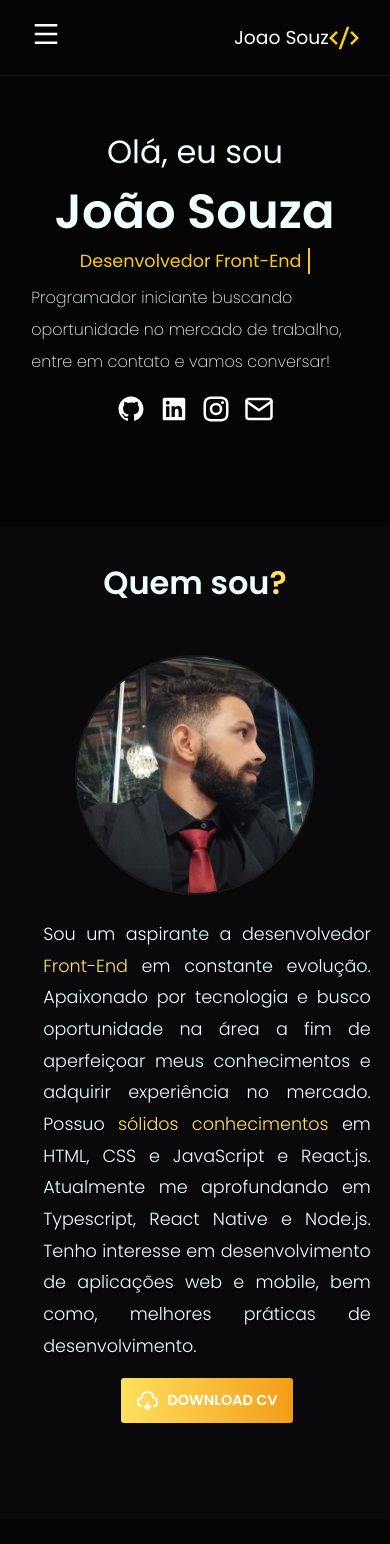
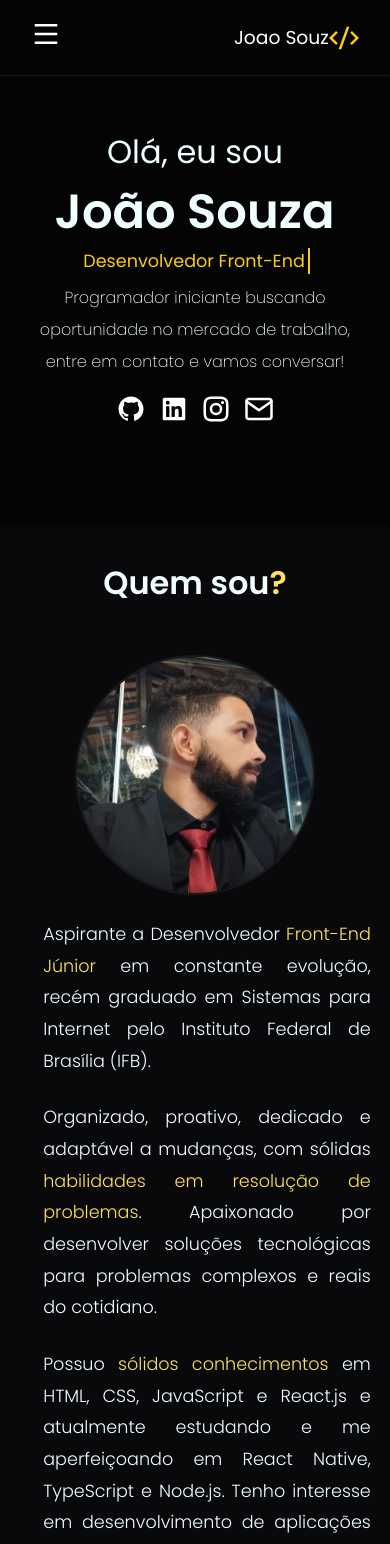
Before and after one commit to joaosouza7/portfolio, a React (Create React App) app: page / in a window 390 px wide. Shown: the top 1544 px of the page. Built offline with nearby package versions, Linux system fonts and the light colour scheme.

Commit message:
:sparkles: feat: Change section about

```diff
--- a/src/pages/Home/index.js
+++ b/src/pages/Home/index.js
@@ -87,7 +87,11 @@ export default function Home() {
 
                     <div className="about-area">
                         <div className="about-info">
-                            <p>Sou um aspirante a desenvolvedor <span className="span">Front-End</span> em constante evolução. Apaixonado por tecnologia e busco oportunidade na área a fim de aperfeiçoar meus conhecimentos e adquirir experiência no mercado. Possuo <span className="span">sólidos conhecimentos</span> em HTML, CSS e JavaScript e React.js. Atualmente me aprofundando em Typescript, React Native e Node.js. Tenho interesse em desenvolvimento de aplicações web e mobile, bem como, melhores práticas de desenvolvimento.</p>
+                            <p>Aspirante a Desenvolvedor <span className="span">Front-End Júnior</span> em constante evolução, recém graduado em Sistemas para Internet pelo Instituto Federal de Brasília (IFB).</p>
+                            <br />
+                            <p>Organizado, proativo, dedicado e adaptável a mudanças, com sólidas <span className="span">habilidades em resolução de problemas</span>. Apaixonado por desenvolver soluções tecnológicas para problemas complexos e reais do cotidiano.</p>
+                            <br />
+                            <p>Possuo <span className="span">sólidos conhecimentos</span> em HTML, CSS, JavaScript e React.js e atualmente estudando e me aperfeiçoando em React Native, TypeScript e Node.js. Tenho interesse em desenvolvimento de aplicações web e mobile, bem como, melhores práticas de desenvolvimento.</p>
                         </div>
                         <a href={cv} download="Currículo - João Pedro de Souza Barroso" className="btn-download">
                             <RiDownloadCloud2Line size={23} color="#FFF" />
--- a/src/pages/Home/styles.css
+++ b/src/pages/Home/styles.css
@@ -406,6 +406,10 @@ footer div span svg {
 
 @media (max-width: 780px) {
 
+    .info {
+        text-align: center;
+    }
+
     .bg-home {
         display: none;
     }
```
